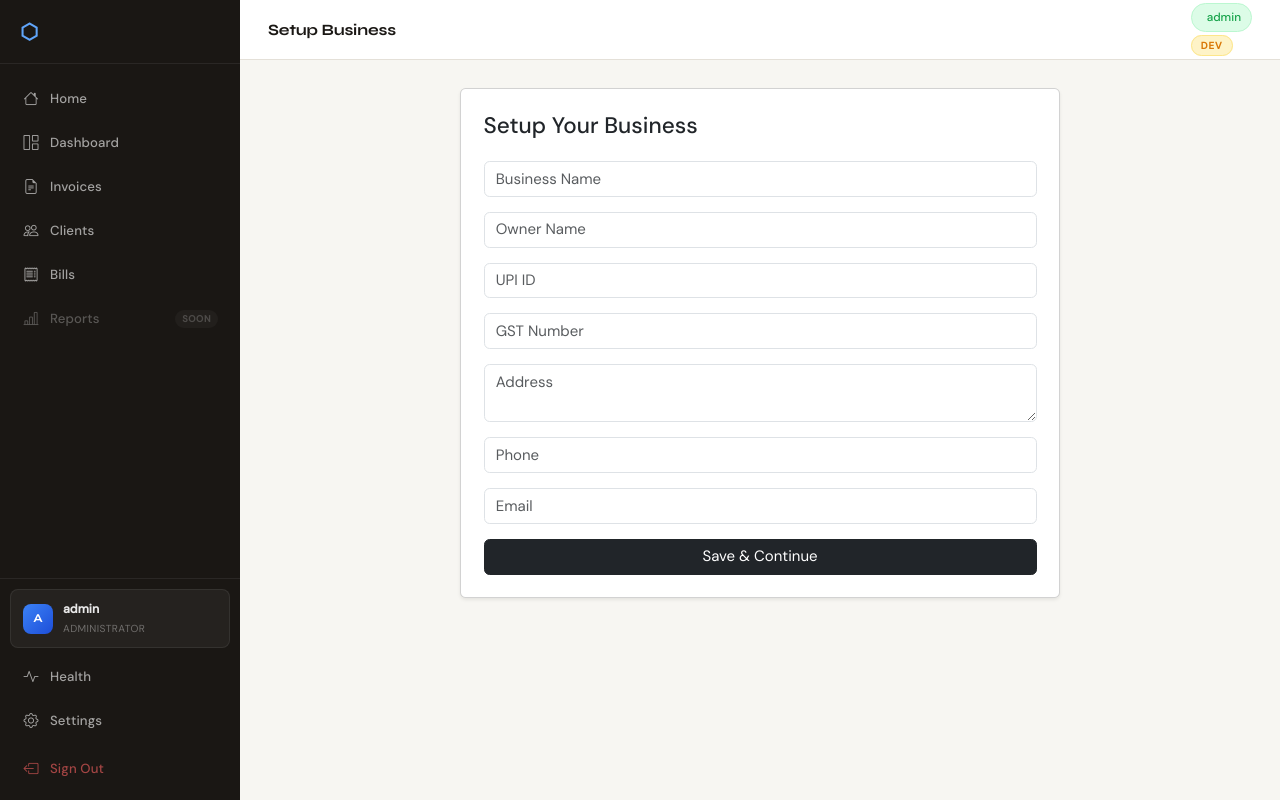
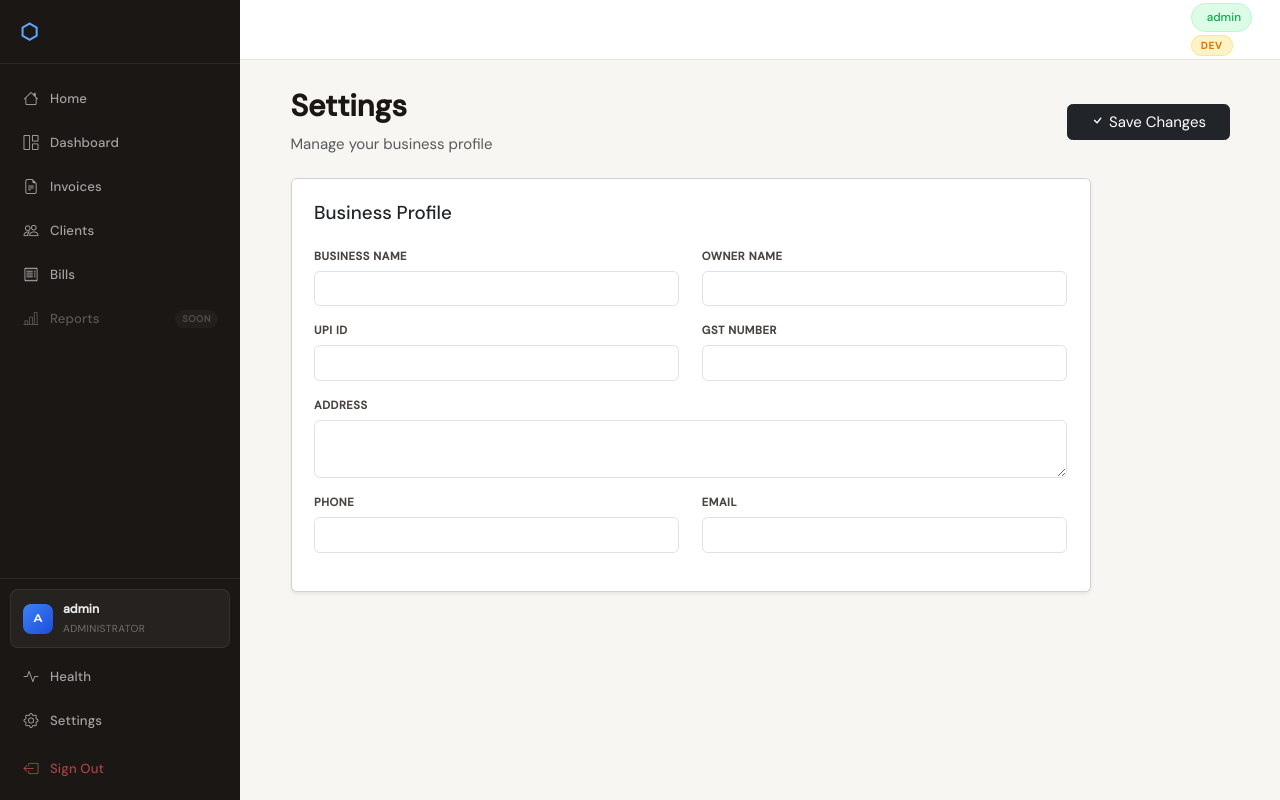
Before and after one commit to ku2507u0657-cmyk/pranshuu2, a Flask app: page /settings/profile in a window 1280 px wide. Run offline with Flask 3, Linux system fonts and the light colour scheme; a user stored in the database is signed in; some libraries are stand-ins or nearby versions.

Commit message:
changed ui of settings

```diff
--- a/templates/setup_business.html
+++ b/templates/setup_business.html
@@ -1,53 +1,86 @@
 {% extends "base.html" %}
 
-{% block page_title %}
-Setup Business
-{% endblock %}
+{% block content %}
 
-{% block content %}
-<div class="card p-4 shadow-sm" style="max-width:600px;margin:auto;">
-  <h4 class="mb-4">Setup Your Business</h4>
+<div class="container-fluid px-4">
 
-  <form method="POST">
-
-    <div class="mb-3">
-      <input class="form-control" name="business_name" placeholder="Business Name"
-             value="{{ profile.business_name if profile else '' }}" required>
+  <!-- Header -->
+  <div class="d-flex justify-content-between align-items-center mb-4">
+    <div>
+      <h2 class="fw-bold">Settings</h2>
+      <p class="text-muted mb-0">Manage your business profile</p>
     </div>
 
-    <div class="mb-3">
-      <input class="form-control" name="owner_name" placeholder="Owner Name"
+    <button form="profileForm" class="btn btn-dark px-4">
+     <i class="bi bi-check"></i> Save Changes
+    </button>
+  </div>
+
+  <!-- Card -->
+  <div class="card p-4 shadow-sm" style="max-width:800px;">
+
+    <h5 class="mb-4">Business Profile</h5>
+
+    <form method="POST" id="profileForm">
+
+      <div class="row">
+
+        <div class="col-md-6 mb-3">
+          <label class="form-label">Business Name</label>
+          <input class="form-control"
+                 name="business_name"
+                 value="{{ profile.business_name if profile else '' }}"
+                 required>
+        </div>
+
+        <div class="col-md-6 mb-3">
+          <label class="form-label">Owner Name</label>
+          <input class="form-control"
+                 name="owner_name"
                  value="{{ profile.owner_name if profile else '' }}">
         </div>
 
-    <div class="mb-3">
-      <input class="form-control" name="upi_id" placeholder="UPI ID"
+        <div class="col-md-6 mb-3">
+          <label class="form-label">UPI ID</label>
+          <input class="form-control"
+                 name="upi_id"
                  value="{{ profile.upi_id if profile else '' }}">
         </div>
 
-    <div class="mb-3">
-      <input class="form-control" name="gst_number" placeholder="GST Number"
+        <div class="col-md-6 mb-3">
+          <label class="form-label">GST Number</label>
+          <input class="form-control"
+                 name="gst_number"
                  value="{{ profile.gst_number if profile else '' }}">
         </div>
 
-    <div class="mb-3">
-      <textarea class="form-control" name="address" placeholder="Address">{{ profile.address if profile else '' }}</textarea>
+        <div class="col-md-12 mb-3">
+          <label class="form-label">Address</label>
+          <textarea class="form-control" name="address">
+{{ profile.address if profile else '' }}
+          </textarea>
         </div>
 
-    <div class="mb-3">
-      <input class="form-control" name="phone" placeholder="Phone"
+        <div class="col-md-6 mb-3">
+          <label class="form-label">Phone</label>
+          <input class="form-control"
+                 name="phone"
                  value="{{ profile.phone if profile else '' }}">
         </div>
 
-    <div class="mb-3">
-      <input class="form-control" name="email" placeholder="Email"
+        <div class="col-md-6 mb-3">
+          <label class="form-label">Email</label>
+          <input class="form-control"
+                 name="email"
                  value="{{ profile.email if profile else '' }}">
         </div>
 
-    <button type="submit" class="btn btn-dark w-100">
-      Save & Continue
-    </button>
+      </div>
 
     </form>
+
   </div>
+
+</div>
+
 {% endblock %}
```
Lines whose indentation alone changed are shown as unchanged.
